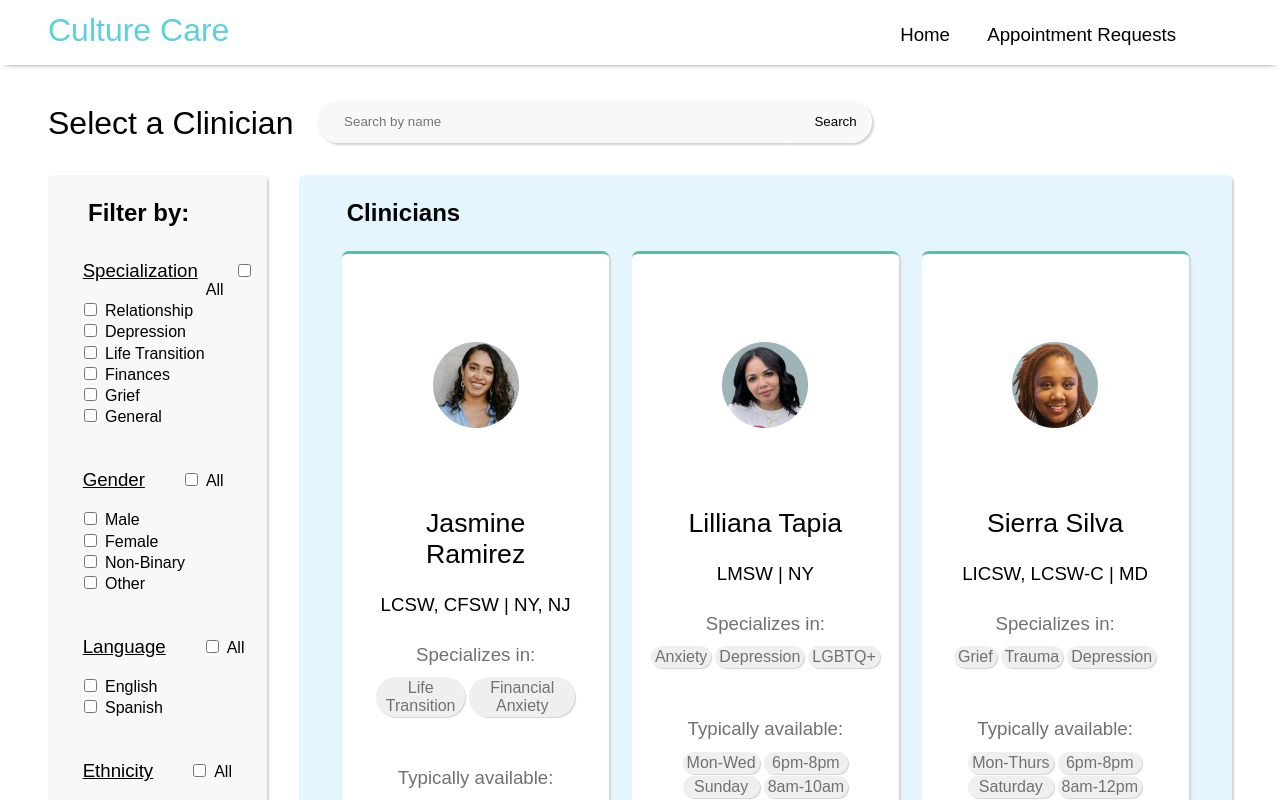
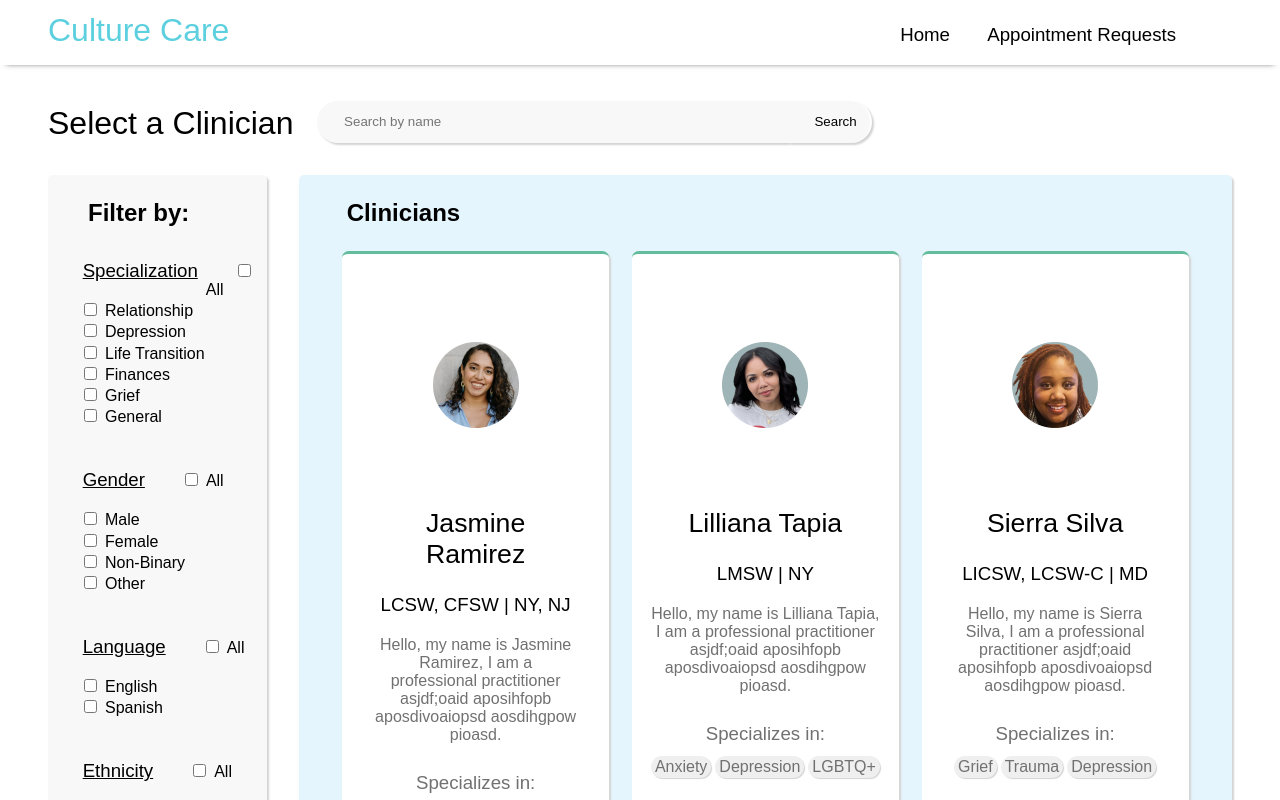
Before and after one commit to CultureCare22/Culture-Care, a React (Create React App) app: page / in a window 1280 px wide. Shown: the top 800 px of the page. Built offline with nearby package versions, Linux system fonts and the light colour scheme.

Commit message:
Added short bio placeholder in SelectClinician.js Added styling to the bio placeholder in SelectClinician.css

```diff
--- a/src/pages/SelectClinician/SelectClinician.css
+++ b/src/pages/SelectClinician/SelectClinician.css
@@ -163,6 +163,12 @@ h1 {
   font-size: 14pt;
 }
 
+.description {
+  font-size: 12pt;
+  font-weight: 300;
+}
+
+
 .consultation_details {
   background-color: #efefef;
   margin: 2px;
--- a/src/pages/SelectClinician/SelectClinician.js
+++ b/src/pages/SelectClinician/SelectClinician.js
@@ -164,6 +164,10 @@ function Category() {
                                     <h3>Jasmine Ramirez</h3>
                                     <div className='clin-info'>
                                         <h4>LCSW, CFSW | NY, NJ</h4>
+                                        <div className='description'>
+                                            Hello, my name is Jasmine Ramirez, I am a professional practitioner asjdf;oaid aposihfopb aposdivoaiopsd aosdihgpow pioasd.
+                                        </div>
+
                                         <div className="clinician_2">Specializes in:</div>
                                         <div className="consultation">
                                             <div className="consultation_details">Life Transition</div>
@@ -199,6 +203,9 @@ function Category() {
                                     <h3>Lilliana Tapia</h3>
                                     <div className='clin-info'>
                                         <h4>LMSW | NY</h4>
+                                        <div className='description'>
+                                            Hello, my name is Lilliana Tapia, I am a professional practitioner asjdf;oaid aposihfopb aposdivoaiopsd aosdihgpow pioasd.
+                                        </div>
                                         <div className="clinician_2">Specializes in:</div>
                                         <div className="consultation">
                                             <div className="consultation_details">Anxiety</div>
@@ -232,6 +239,9 @@ function Category() {
                                     <h3>Sierra Silva</h3>
                                     <div className='clin-info'>
                                         <h4>LICSW, LCSW-C | MD</h4>
+                                        <div className='description'>
+                                            Hello, my name is Sierra Silva, I am a professional practitioner asjdf;oaid aposihfopb aposdivoaiopsd aosdihgpow pioasd.
+                                        </div>
                                         <div className="clinician_2">Specializes in:</div>
                                         <div className="consultation">
                                             <div className="consultation_details">Grief</div>
```
